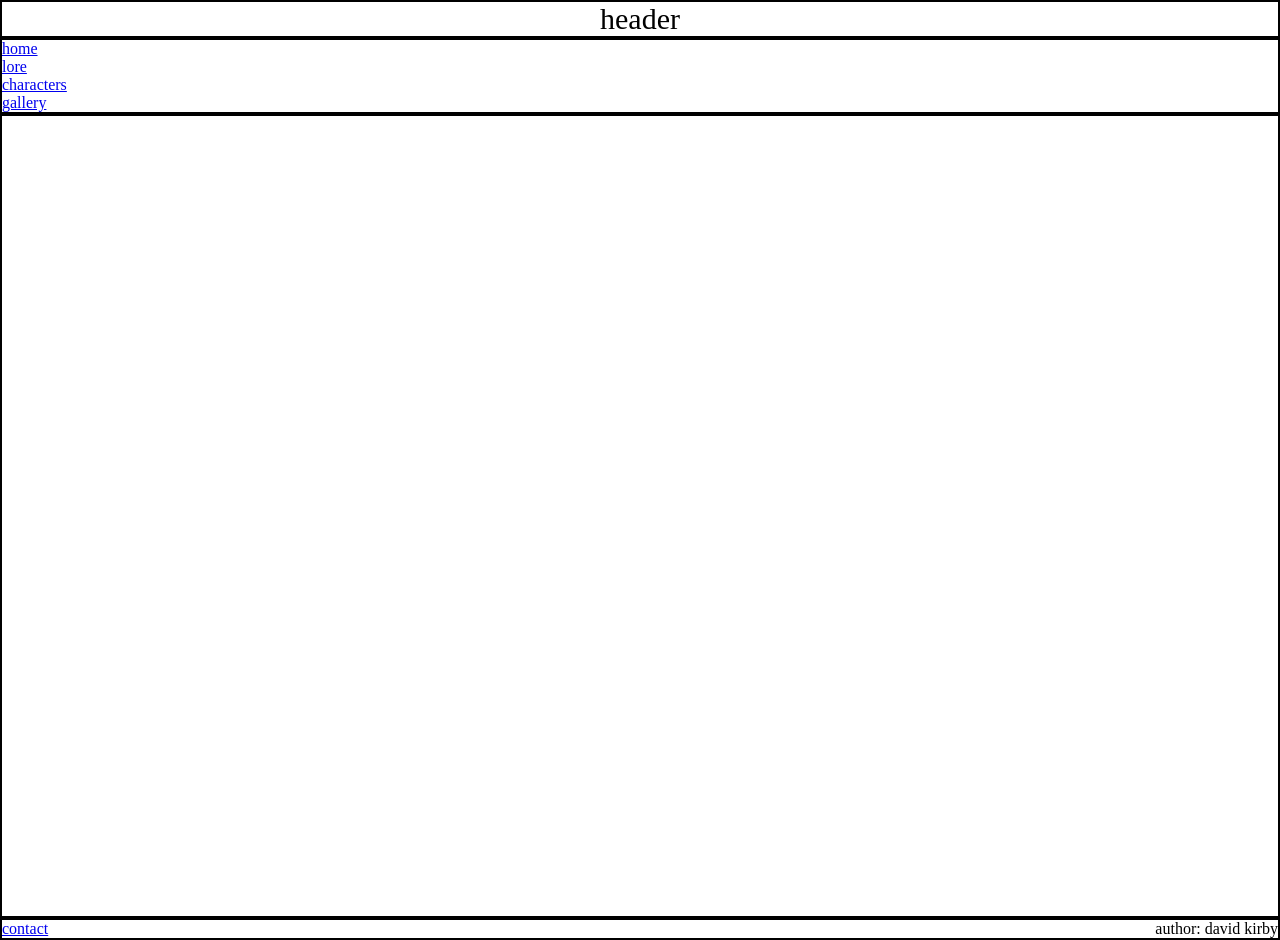
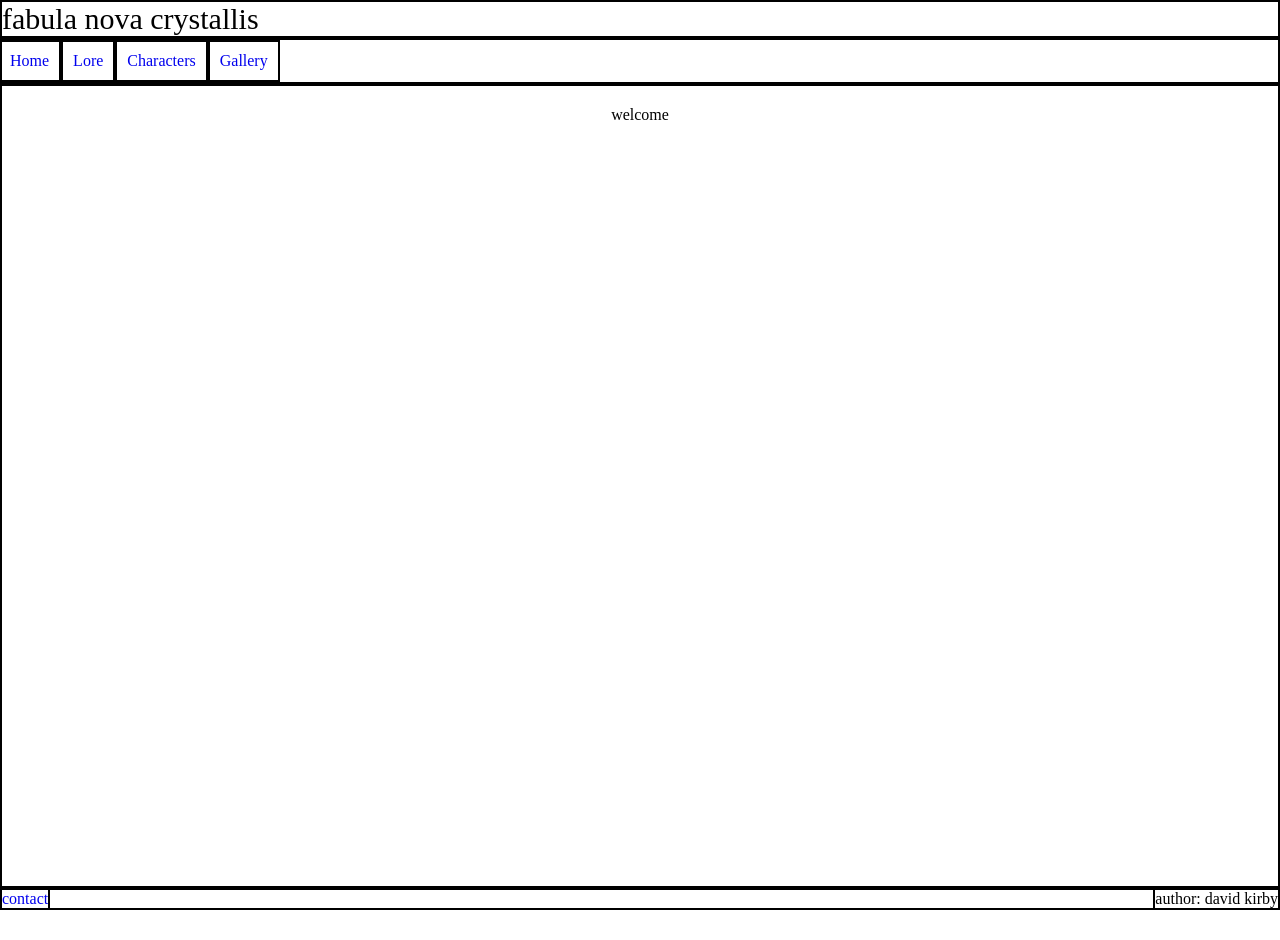
Before and after one commit to DaveKirby111/FabNovaC, a PHP site: page / in a window 1280 px wide. After the commit the page ends 910 px from the top, so only its background shows below. Run offline with PHP 8.4, Linux system fonts and the light colour scheme.

Commit message:
added pages and styling

```diff
--- a/css/styles.css
+++ b/css/styles.css
@@ -6,13 +6,30 @@
 4. FOOTER
 
 --------------*/
-header, nav, main, footer {
+header, nav, main, li, footer {
   border: 2px solid black;
 }
 
 h1 {
-  text-align: center;
   font-size: 30px;
+}
+
+nav ul {
+  list-style-type: none;
+}
+nav ul li {
+  text-transform: capitalize;
+}
+nav ul li a {
+  text-decoration: none;
+}
+nav ul li {
+  display: inline-block;
+  margin-left: -4px;
+}
+nav ul li a {
+  display: block;
+  padding: 10px;
 }
 
 main {
@@ -23,11 +40,22 @@ main {
 
 .content {
   flex: 1;
+  padding: 20px;
+}
+.content h2 {
+  text-align: center;
 }
 
 footer {
   display: flex;
 }
+footer .contact {
+  border-right: 2px solid black;
+}
+footer .contact a {
+  text-decoration: none;
+}
 footer .info {
   margin-left: auto;
+  border-left: 2px solid black;
 }
--- a/footer.php
+++ b/footer.php
@@ -1,7 +1,7 @@
 <footer>
 
     <div class="contact">
-        <a href="http://">contact</a>
+        <a href="contact.php">contact</a>
     </div>
 
     <div class="info">
--- a/index.php
+++ b/index.php
@@ -1,7 +1,7 @@
 <?php require "header.php"; ?>
 
 <header>
-    <h1>header</h1>
+    <h1>fabula nova crystallis</h1>
 </header>
 
 <?php require "nav.php"; ?>
@@ -10,6 +10,8 @@
 
 <div class="content">
 
+<h2>welcome</h2>
+
 </div>
 
 </main>
--- a/resources/css/_var.scss
+++ b/resources/css/_var.scss
@@ -0,0 +1,13 @@
+@mixin list {
+    ul {
+        list-style-type: none;
+
+        li {
+            text-transform: capitalize;
+
+            a {
+                text-decoration: none;
+            }
+        }
+    }
+}
--- a/resources/css/styles.scss
+++ b/resources/css/styles.scss
@@ -9,18 +9,34 @@
 
 --------------*/
 
-header, nav, main, footer {
+header, nav, main, li, footer {
     border: 2px solid black;
 }
 
 // HEADER
 
 h1 {
-    text-align: center;
     font-size: 30px;
 }
 
 // NAV
+
+nav {
+    @include list;
+
+   ul {
+
+    li {
+        display: inline-block;
+        margin-left: -4px;
+
+        a {
+            display: block;
+            padding: 10px;
+        }
+    }
+   }
+}
 
 // CONTENT
 
@@ -32,6 +48,11 @@ main {
 
 .content {
     flex: 1;
+    padding: 20px;
+
+    h2 {
+        text-align: center;
+    }
 }
 
 // FOOTER
@@ -39,7 +60,16 @@ main {
 footer {
     display: flex;
 
+    .contact {
+        border-right: 2px solid black;
+
+        a {
+            text-decoration: none;
+        }
+    }
+
     .info {
         margin-left: auto;
+        border-left: 2px solid black;
     }
 }
```
Also changed, not shown: contact.php (added).
